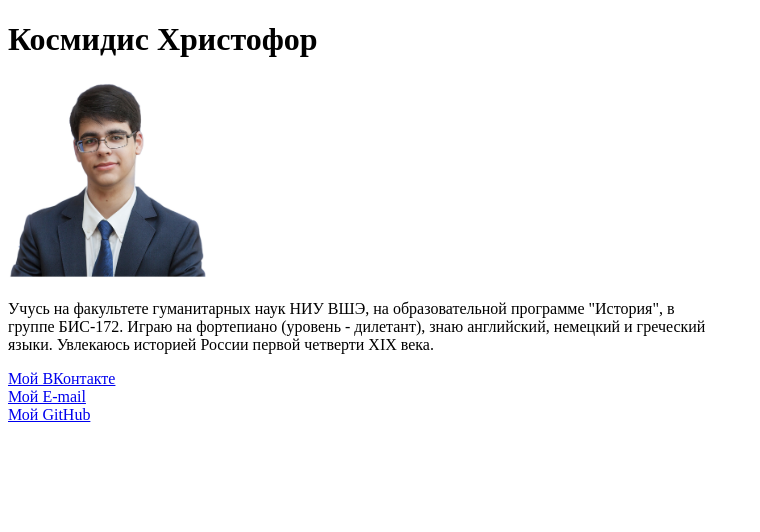
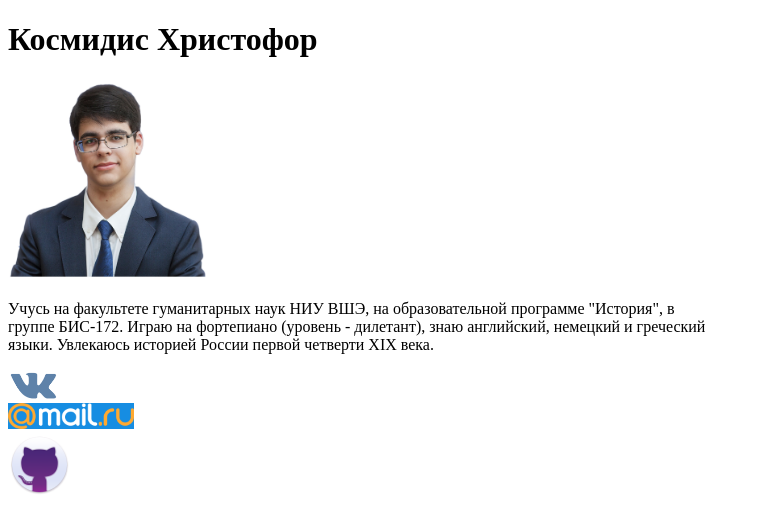
Before and after one commit to KosmidisCh/KosmidisCh.github.io, a plain HTML site: page index.html in a window 1280 px wide. Shown: the whole page, without its empty margins (0-760 px from the left). Drawn offline with Linux system fonts and the light colour scheme.

Commit message:
Доработка персональной веб-страницы
Добавил ссылки как изображения. Теперь при клике на изображение браузер откроет соответствующую ссылку, а в случае с почтой -  почтовый клиент.

```diff
--- a/index.html
+++ b/index.html
@@ -10,9 +10,15 @@
 	<img src="photos/photo1.jpg">
 	<p>Учусь на факультете гуманитарных наук НИУ ВШЭ, на образовательной программе "История", в группе БИС-172. Играю на фортепиано (уровень - дилетант), знаю английский, немецкий и греческий языки. Увлекаюсь историей России первой четверти XIX века.</p>
 	<footer>
-		<a href="https://vk.com/kosmidis_ch">Мой ВКонтакте</a>
-		<a href="mailto:kosmidis99@mail.ru">Мой E-mail</a>
-		<a href="https://github.com/KosmidisCh">Мой GitHub</a>
+		<a href="https://vk.com/kosmidis_ch" target="_blank">
+			<img id="link1" src="photos/vk.png">
+		</a>
+		<a href="mailto:kosmidis99@mail.ru">
+			<img id="link2" src="photos/mail.png">
+		</a>
+		<a href="https://github.com/KosmidisCh" target="_blank">
+			<img id="link3" src="photos/github.png">
+		</a>
 	</footer>
 </body>
 </html>
--- a/styles.css
+++ b/styles.css
@@ -1,6 +1,21 @@
 img {
 	height: 200px;
 	width: 200px;
+}
+
+#link1 {
+	height: 4%;
+	width: 4%;
+}
+
+#link2 {
+	height: 10%;
+	width: 10%;
+}
+
+#link3 {
+	height: 5%;
+	width: 5%;
 }
 
 footer a {
```
Also changed, not shown: photos/github.png (added), photos/mail.png (added), photos/vk.png (added).
